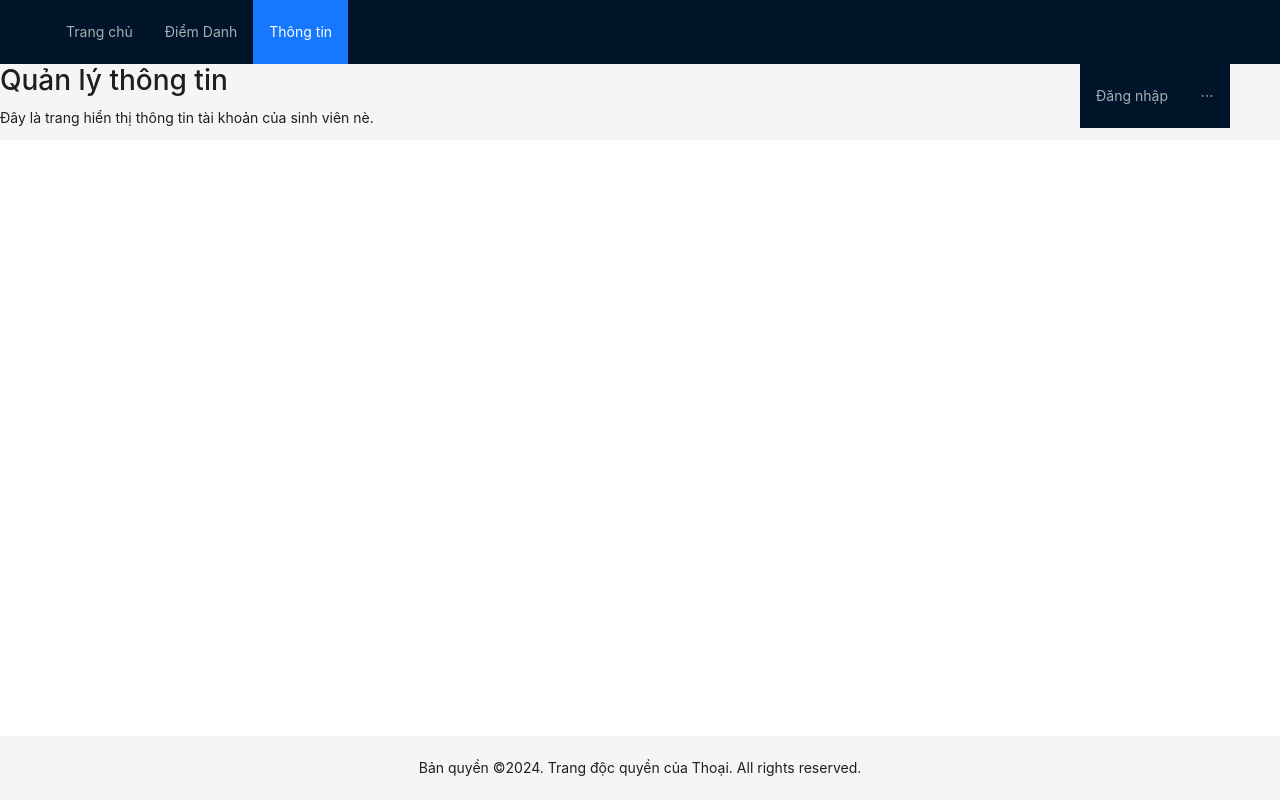
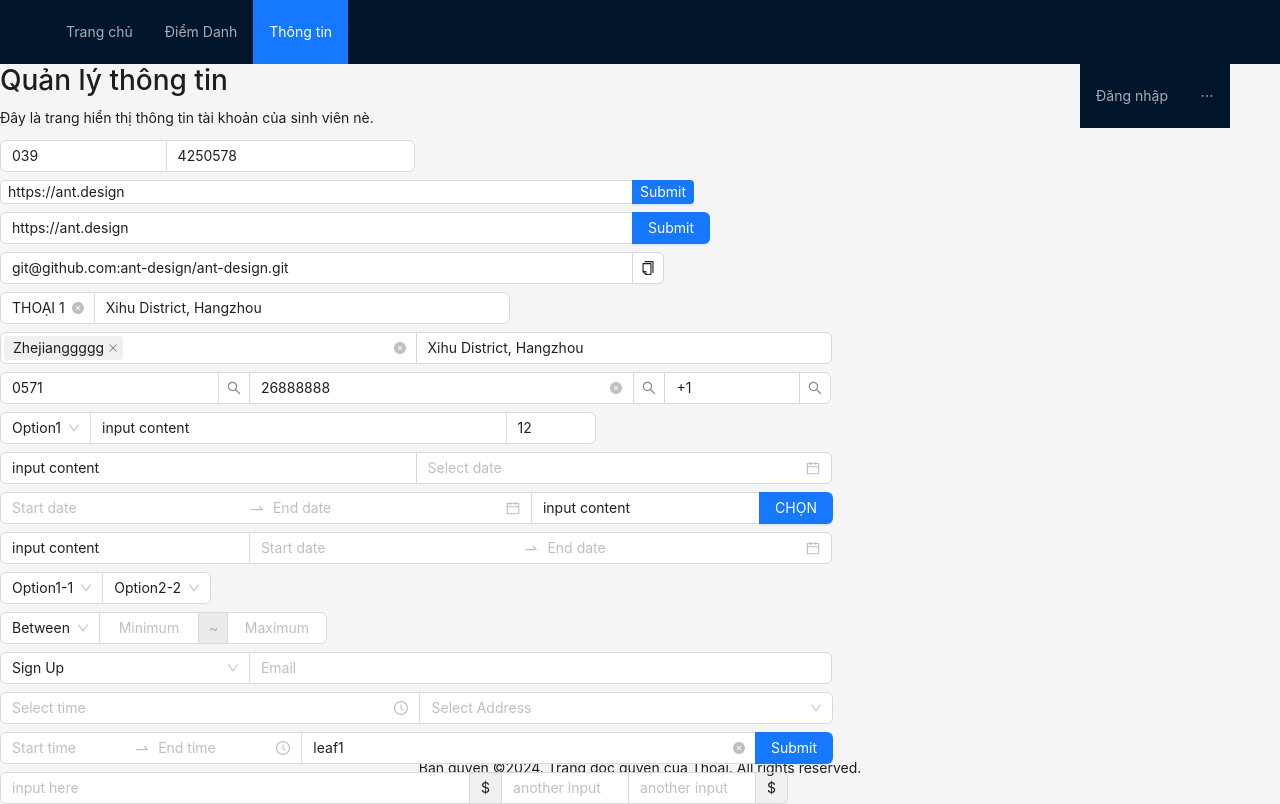
Before and after one commit to thoaitran078/react-n-hihi, a React (Create React App) app: page / in a window 1280 px wide. Both pictures are taken after a click on the item "Thông tin". Built offline with nearby package versions, Linux system fonts and the light colour scheme.

Commit message:
thong tin chi tiết

```diff
--- a/src/App.js
+++ b/src/App.js
@@ -3,6 +3,22 @@ import { Layout, Menu, Modal, Input, Button } from 'antd';
 import 'antd/dist/reset.css';
 //import { Steps } from 'antd';
 //layout
+import { CopyOutlined } from '@ant-design/icons';
+import {
+  AutoComplete,
+
+  Cascader,
+  DatePicker,
+
+  InputNumber,
+  Select,
+  Space,
+  TimePicker,
+  Tooltip,
+  TreeSelect,
+} from 'antd';
+
+
 //import type { MenuProps } from 'antd';
 //import { LaptopOutlined, NotificationOutlined, UserOutlined } from '@ant-design/icons';
 
@@ -11,6 +27,9 @@ import 'antd/dist/reset.css';
 import App2 from './App2';
 const { Header, Content, Footer } = Layout;
 //const { Header, Content, Footer } = Layout;
+const { Option } = Select;
+const { TreeNode } = TreeSelect;
+
 ///////////////*
 
 /*
@@ -134,13 +153,196 @@ const App = () => {
 
 
             {/* Thêm nội dung giới thiệu */}
+            <Space direction="vertical">
+    <Space.Compact block>
+      <Input style={{ width: '20%' }} defaultValue="039" />
+      <Input style={{ width: '30%' }} defaultValue="4250578" />
+    </Space.Compact>
+    <Space.Compact block size="small">
+      <Input style={{ width: 'calc(100% - 200px)' }} defaultValue="https://ant.design" />
+      <Button type="primary">Submit</Button>
+    </Space.Compact>
+    <Space.Compact block>
+      <Input style={{ width: 'calc(100% - 200px)' }} defaultValue="https://ant.design" />
+      <Button type="primary">Submit</Button>
+    </Space.Compact>
+    <Space.Compact block>
+      <Input
+        style={{ width: 'calc(100% - 200px)' }}
+        defaultValue="git@github.com:ant-design/ant-design.git"
+      />
+      <Tooltip title="copy git url">
+        <Button icon={<CopyOutlined />} />
+      </Tooltip>
+    </Space.Compact>
+    <Space.Compact block>
+      <Select defaultValue="Zhejiang" allowClear>
+        <Option value="Zhejiang">THOẠI 1</Option>
+        <Option value="Jiangsu">THOẠI 2</Option>
+      </Select>
+      <Input style={{ width: '50%' }} defaultValue="Xihu District, Hangzhou" />
+    </Space.Compact>
+    <Space.Compact block>
+      <Select allowClear mode="multiple" defaultValue="Zhejianggggg" style={{ width: '50%' }}>
+        <Option value="Zhejianggggg">Zhejianggggg</Option>
+        <Option value="Jiangsu">Jiangsu</Option>
+      </Select>
+      <Input style={{ width: '50%' }} defaultValue="Xihu District, Hangzhou" />
+    </Space.Compact>
+    <Space.Compact block>
+      <Input.Search style={{ width: '30%' }} defaultValue="0571" />
+      <Input.Search allowClear style={{ width: '50%' }} defaultValue="26888888" />
+      <Input.Search style={{ width: '20%' }} defaultValue="+1" />
+    </Space.Compact>
+    <Space.Compact block>
+      <Select defaultValue="Option1">
+        <Option value="Option1">Option1</Option>
+        <Option value="Option2">Option2</Option>
+      </Select>
+      <Input style={{ width: '50%' }} defaultValue="input content" />
+      <InputNumber defaultValue={12} />
+    </Space.Compact>
+    <Space.Compact block>
+      <Input style={{ width: '50%' }} defaultValue="input content" />
+      <DatePicker style={{ width: '50%' }} />
+    </Space.Compact>
+    <Space.Compact block>
+      <DatePicker.RangePicker style={{ width: '70%' }} />
+      <Input style={{ width: '30%' }} defaultValue="input content" />
+      <Button type="primary">CHỌN</Button>
+    </Space.Compact>
+    <Space.Compact block>
+      <Input style={{ width: '30%' }} defaultValue="input content" />
+      <DatePicker.RangePicker style={{ width: '70%' }} />
+    </Space.Compact>
+    <Space.Compact block>
+      <Select defaultValue="Option1-1">
+        <Option value="Option1-1">Option1-1</Option>
+        <Option value="Option1-2">Option1-2</Option>
+      </Select>
+      <Select defaultValue="Option2-2">
+        <Option value="Option2-1">Option2-1</Option>
+        <Option value="Option2-2">Option2-2</Option>
+      </Select>
+    </Space.Compact>
+    <Space.Compact block>
+      <Select defaultValue="1">
+        <Option value="1">Between</Option>
+        <Option value="2">Except</Option>
+      </Select>
+      <Input style={{ width: 100, textAlign: 'center' }} placeholder="Minimum" />
+      <Input
+        className="site-input-split"
+        style={{
+          width: 30,
+          borderLeft: 0,
+          borderRight: 0,
+          pointerEvents: 'none',
+        }}
+        placeholder="~"
+        disabled
+      />
+      <Input
+        className="site-input-right"
+        style={{
+          width: 100,
+          textAlign: 'center',
+        }}
+        placeholder="Maximum"
+      />
+    </Space.Compact>
+    <Space.Compact block>
+      <Select defaultValue="Sign Up" style={{ width: '30%' }}>
+        <Option value="Sign Up">Sign Up</Option>
+        <Option value="Sign In">Sign In</Option>
+      </Select>
+      <AutoComplete
+        style={{ width: '70%' }}
+        placeholder="Email"
+        options={[{ value: 'text 1' }, { value: 'text 2' }]}
+      />
+    </Space.Compact>
+    <Space.Compact block>
+      <TimePicker style={{ width: '70%' }} />
+      <Cascader
+        style={{ width: '70%' }}
+        options={[
+          {
+            value: 'Sóc trăng',
+            label: 'Sóc Trăng',
+            children: [
+              {
+                value: 'hangzhou',
+                label: 'Ngã Năm',
+                children: [
+                  {
+                    value: 'xihu',
+                    label: 'Nhà tau',
+                  },
+                ],
+              },
+            ],
+          },
+          {
+            value: 'jiangsu',
+            label: 'Hồ Chí Minh',
+            children: [
+              {
+                value: 'nanjing',
+                label: 'Bình Thạnh',
+                children: [
+                  {
+                    value: 'zhonghuamen',
+                    label: 'Cầu Bình Lợi',
+                  },
+                ],
+              },
+            ],
+          },
+        ]}
+        placeholder="Select Address"
+      />
+    </Space.Compact>
+    <Space.Compact block>
+      <TimePicker.RangePicker />
+      <TreeSelect
+        showSearch
+        style={{ width: '60%' }}
+        value="leaf1"
+        dropdownStyle={{ maxHeight: 400, overflow: 'auto' }}
+        placeholder="Please select"
+        allowClear
+        treeDefaultExpandAll
+        onChange={() => {}}
+      >
+        <TreeNode value="parent 1" title="parent 1">
+          <TreeNode value="parent 1-0" title="parent 1-0">
+            <TreeNode value="leaf1" title="leaf1" />
+            <TreeNode value="leaf2" title="leaf2" />
+          </TreeNode>
+          <TreeNode value="parent 1-1" title="parent 1-1">
+            <TreeNode value="leaf3" title={<b style={{ color: '#08c' }}>leaf3</b>} />
+          </TreeNode>
+        </TreeNode>
+      </TreeSelect>
+      <Button type="primary">Submit</Button>
+    </Space.Compact>
+    <Space.Compact>
+      <Input placeholder="input here" />
+      <InputNumber placeholder="another input" addonBefore="$" />
+      <InputNumber placeholder="another input" addonAfter="$" />
+    </Space.Compact>
+  </Space>
           </div>
+
+
+
         )}
 
 
       </Content>
       {
-      <Footer style={{ position: 'fixed', bottom: 0, width: '100%', textAlign: 'center' }}>
+      <Footer style={{ position: 'fixed',bottom: 0, width: '100%', textAlign: 'center' }}>
         Bản quyền ©2024. Trang độc quyền của Thoại. All rights reserved.
       </Footer>
       }
```
